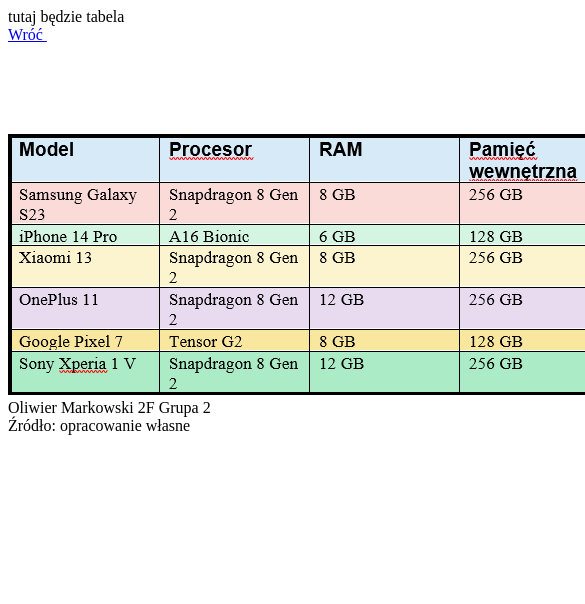
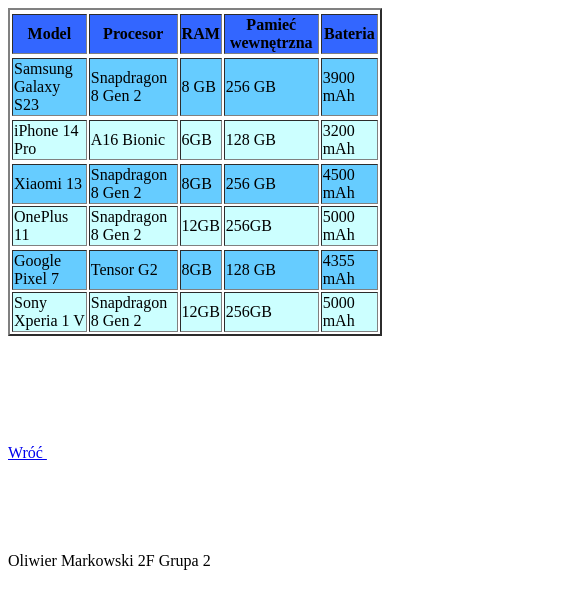
Before and after one commit to zarxj/Wszystkie-zadania, a plain HTML site: page tabela_markowski.html in a window 390 px wide. Shown: the top 604 px of the page, 585 px wide, since content can reach past the window. Drawn offline with Linux system fonts and the light colour scheme.

Commit message:
Add smartphone specifications table to HTML
Added a table with smartphone specifications.

```diff
--- a/tabela_markowski.html
+++ b/tabela_markowski.html
@@ -6,7 +6,78 @@
              <title>tabela_markowski</title>
      </head>
     <body>
-tutaj będzie tabela<br>
+         <table border=2>
+
+<thead>
+<tr>
+ <tr style="background-color: #3366FF ;">
+<th>Model </th>
+<th>Procesor</th>
+<th>RAM</th>
+<th>Pamieć wewnętrzna</th>
+<th>Bateria</th>
+</tr>
+   </thead>
+   <tbody>
+      <tr>
+ <tr style="background-color: #66CCFF;">
+         <td>Samsung Galaxy S23</td>
+         <td>Snapdragon 8 Gen 2</td>
+         <td>8 GB</td>
+         <td>256 GB</td>
+         <td>3900 mAh</td>
+      </tr>
+      <tr>
+ <tr style="background-color: #CCFFFF;">
+         <td>iPhone 14 Pro</td>
+         <td>A16 Bionic</td>
+         <td>6GB</td>
+         <td>128 GB</td>
+         <td>3200 mAh</td>
+      </tr>
+      <tr>
+ <tr style="background-color: #66CCFF;">
+         <td>Xiaomi 13</td>
+         <td>Snapdragon 8 Gen 2</td>
+         <td>8GB</td>
+         <td>256 GB</td>
+         <td>4500 mAh</td>
+
+      </tr>
+ <tr style="background-color: #CCFFFF;">
+	 <td>OnePlus 11</td>
+         <td>Snapdragon 8 Gen 2</td>
+         <td>12GB</td>
+         <td>256GB</td>
+         <td>5000 mAh</td>
+</tr>
+
+ <tr>
+ <tr style="background-color: #66CCFF;">
+         <td>Google Pixel 7</td>
+         <td>Tensor G2</td>
+         <td>8GB</td>
+         <td>128 GB</td>
+         <td>4355 mAh</td>
+
+      </tr>
+
+ <tr style="background-color: #CCFFFF;">
+	 <td>Sony Xperia 1 V</td>
+         <td>Snapdragon 8 Gen 2</td>
+         <td>12GB</td>
+         <td>256GB</td>
+         <td>5000 mAh</td>
+
+
+   </tbody>
+</table>
+<br>
+         <br>
+         <br>
+         <br>
+         <br>
+         <br>
 <A HREF="index.html"> Wróć </A>
  &nbsp;<br>
  &nbsp;<br>
@@ -15,8 +86,9 @@ tutaj będzie tabela<br>
  &nbsp;<br>
  &nbsp;<br>
 
-<IMG SRC="tabela_zdjecie.png" ><br>
+
 Oliwier Markowski 2F Grupa 2<br>
-Źródło: opracowanie własne
+
     </body>
+
   </html>
```
